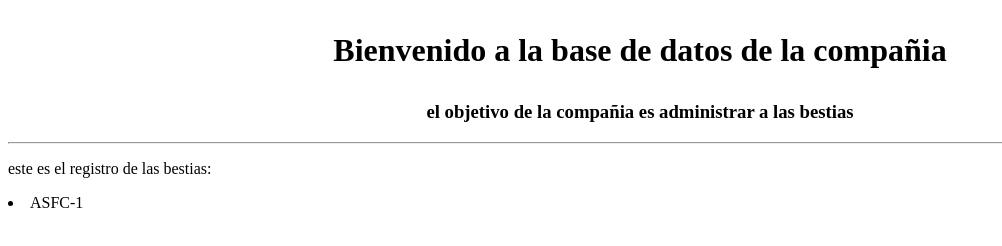
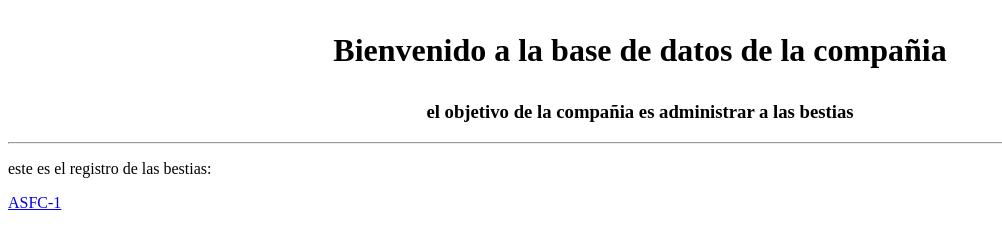
Before and after one commit to Millerhaha1/miller, a plain HTML site: page index.html in a window 1280 px wide. Shown: the whole page, without its empty margins (0-1002 px from the left). Drawn offline with Linux system fonts and the light colour scheme.

Commit message:
Update index.html

```diff
--- a/index.html
+++ b/index.html
@@ -11,7 +11,9 @@
 
      <hr>
      <p>este es el registro de las bestias:  </p>
-     <li>ASFC-1</li>
+     <A HREF="https://millerhaha1.github.io/doctor-de-notre-dame/"> ASFC-1</A>
+
+
     </body>
 
 </html>
```
